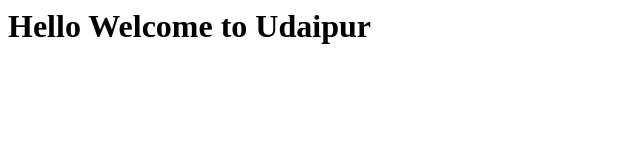
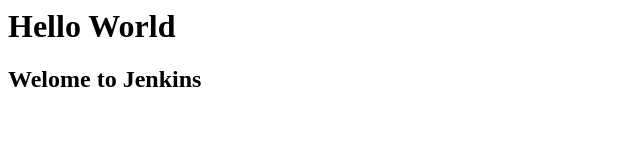
Before and after one commit to Mansi-Dube/Devops1, a plain HTML site: page index.html in a window 1280 px wide. Shown: the whole page, without its empty margins (0-640 px from the left). Drawn offline with Linux system fonts and the light colour scheme.

Commit message:
Second commit

```diff
--- a/index.html
+++ b/index.html
@@ -1 +1,2 @@
-<h1>Hello Welcome to Udaipur</h1>
+<h1>Hello World</h1>
+<h2>Welome to Jenkins</h2>
```
